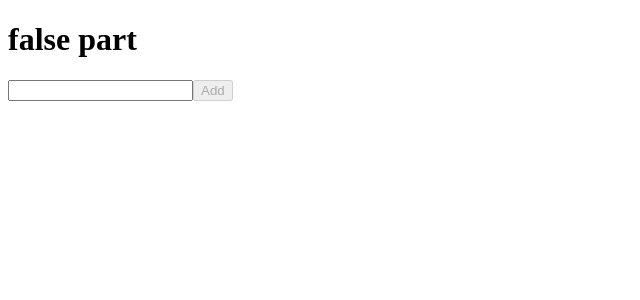
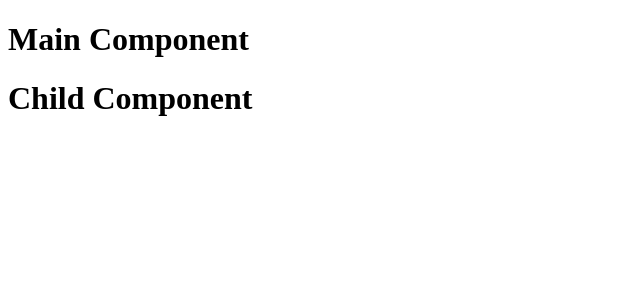
Before and after one commit to suprava16/REACT_SESSION_5, a React (Create React App) app: page / in a window 1280 px wide. Shown: the top 300 px of the page, without its empty margins (0-640 px from the left). Built offline with nearby package versions, Linux system fonts and the light colour scheme.

Commit message:
css and life cycle methods

```diff
--- a/src/App.js
+++ b/src/App.js
@@ -12,6 +12,7 @@ import ChangeFunction from "./FunctionalComponents/StateVariables/ChangeFunction
 import ArrayCom from "./Components/Array/ArrayCom"
 import ArrayOfObject from "./Components/Array/ArrayOfObject"
 import ConditionalRendering from "./Components/ConditionalRendering/ConditionalRendering"
+import Main from "./Components/LifeCycleMethod/Main"
 class App extends React.Component {
   render() {
     return (
@@ -29,7 +30,8 @@ class App extends React.Component {
         {/* <ChangeFunction/> */}
         {/* <ArrayCom/> */}
         {/* <ArrayOfObject/> */}
-        <ConditionalRendering/>
+        {/* <ConditionalRendering/> */}
+        <Main/>
       </div>
     )
   }
--- a/src/Components/ConditionalRendering/ConditionalRendering.js
+++ b/src/Components/ConditionalRendering/ConditionalRendering.js
@@ -1,4 +1,17 @@
 import React from "react";
+import "../Styles.css"
+const stylesheet = {
+  root: {
+    color: "blue",
+    padding: 40,
+    backgroundColor: "grey"
+  },
+  paragraph: {
+    color: "oranged",
+    fontWeight: 800
+
+  }
+}
 
 export default class ConditionalRendering extends React.Component {
   constructor() {
@@ -16,11 +29,16 @@ export default class ConditionalRendering extends React.Component {
   render() {
     return (
       <div>
-        {this.state.show === true ? <h1>true statement</h1> : <h1>false part</h1>}
+        {/* {this.state.show === true ? <h1>true statement</h1> : <h1>false part</h1>}
         <input type="text" onChange={this.handleChange} />
         <button disabled={this.state.text===""?true:false}>Add</button>
         {this.state.show===true &&
-        <h1>Simple if statement</h1>}
+        <h1>Simple if statement</h1>} */}
+
+        <h1 style={{ color: "red", backgroundColor: "black", fontSize: 50 }}>CSS EXAMPLE</h1>
+        <div style={stylesheet.root}>welcome everyone</div>
+        <p style={stylesheet.paragraph}>Lorem Ipsum is simply dummy text of the printing and typesetting industry. Lorem Ipsum has been the industry's standard dummy text ever since the 1500s, when an unknown printer took a galley of type and scrambled it to make a type specimen book. It has survived not only five centuries, but also the leap into electronic typesetting, remaining essentially unchanged. It was popularised in the 1960s with the release of Letraset sheets containing Lorem Ipsum passages, and more recently with desktop publishing software like Aldus PageMaker including versions of Lorem Ipsum.</p>
+     <h2 className="heading">External css file</h2>
       </div>
     )
   }
--- /dev/null
+++ b/src/Components/LifeCycleMethod/Child.js
@@ -0,0 +1,18 @@
+import React from "react"
+
+export default class Child extends React.Component{
+
+
+componentDidMount(){
+  console.log("hello from component did mount method");
+}
+
+  render(){
+    console.log("hello from render function")
+    return(
+      <div>
+        <h1>Child Component</h1>
+      </div>
+    )
+  }
+}
--- /dev/null
+++ b/src/Components/LifeCycleMethod/Main.js
@@ -0,0 +1,12 @@
+import React from "react"
+import Child from "./Child"
+export default class Main extends React.Component{
+  render(){
+    return(
+      <div>
+        <h1>Main Component</h1>
+        <Child/>
+      </div>
+    )
+  }
+}
--- /dev/null
+++ b/src/Components/Styles.css
@@ -0,0 +1,3 @@
+.heading{
+  color:brown;
+}
```
